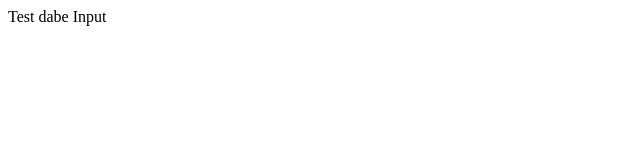
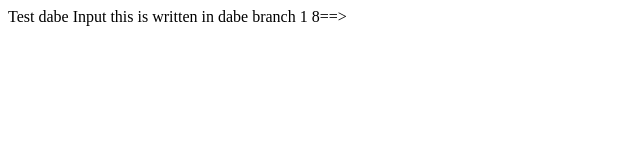
Before and after one commit to Grimyst/Visual-Novel, a plain HTML site: page main.html in a window 1280 px wide. Shown: the whole page, without its empty margins (0-640 px from the left). Drawn offline with Linux system fonts and the light colour scheme.

Commit message:
dabebranch2

```diff
--- a/main.html
+++ b/main.html
@@ -9,6 +9,7 @@
 <body>
 
     <h> Test dabe Input </h>
+    <h> this is written in dabe branch 1 8==></h>
 
 </body>
 
```
